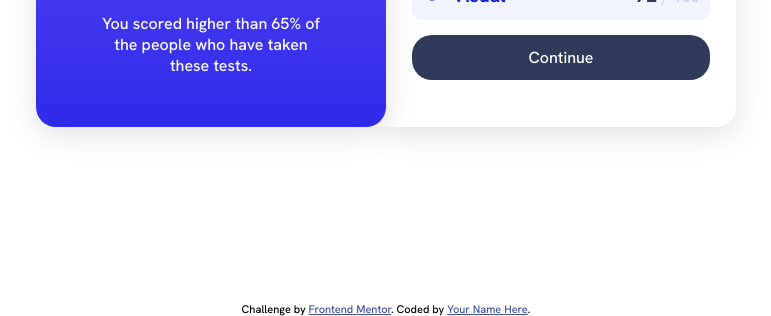
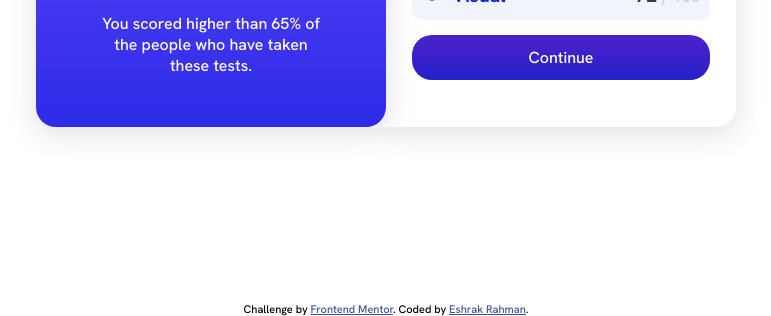
Before and after one commit to EshrakRahman/Results-summary-component-forntendmentor_challenge-, a plain HTML site: page index.html in a window 1280 px wide. In both pictures the pointer is over the button "Continue". Shown: the part 498-814 px from the top of the page, without its empty margins (254-1025 px from the left). Drawn offline with Linux system fonts and the light colour scheme.

```diff
--- a/index.html
+++ b/index.html
@@ -85,32 +85,9 @@
 
 </main>
 
-<!--  Your Result-->
-<!--  76-->
-<!--  of 100-->
-
-<!--  Great-->
-<!--  You scored higher than 65% of the people who have taken these tests.-->
-<!--  -->
-<!--  Summary-->
-
-<!--  Reaction-->
-<!--  80 / 100-->
-
-<!--  Memory-->
-<!--  92 / 100-->
-
-<!--  Verbal-->
-<!--  61 / 100-->
-
-<!--  Visual-->
-<!--  72 / 100-->
-
-<!--  Continue-->
-<!--  -->
   <div class="attribution">
     Challenge by <a href="https://www.frontendmentor.io?ref=challenge" target="_blank">Frontend Mentor</a>.
-    Coded by <a href="#">Your Name Here</a>.
+    Coded by <a href="https://eshrakrahman.github.io/Results-summary-component-forntendmentor_challenge-/">Eshrak Rahman</a>.
   </div>
 </body>
 </html>
--- a/style.css
+++ b/style.css
@@ -184,6 +184,11 @@
 
 }
 
+.btn:hover {
+    background: linear-gradient( hsla(256, 72%, 46%), hsla(241, 72%, 46%));
+    cursor: pointer;
+}
+
 @media only screen and (max-width: 375px){
     main {
         display: flex;
```
Also changed, not shown: screenshoot/desktop.png (added), screenshoot/mobile.png (added), 4 other files.
